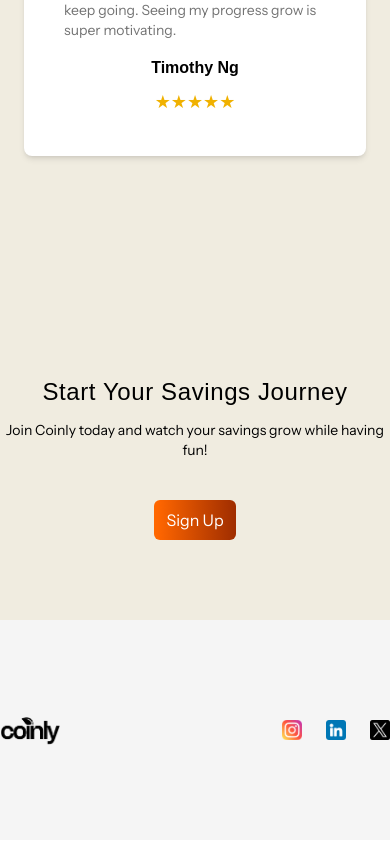
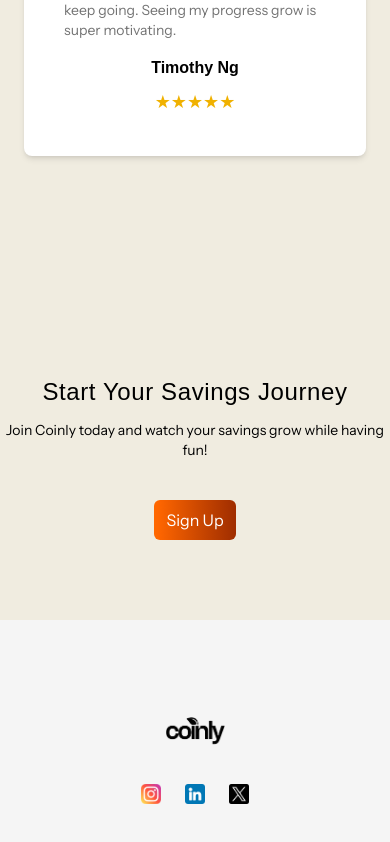
Before and after one commit to samuelngry/Coinly, a React (Vite) app in the folder client/: page / in a window 390 px wide. Shown: the part 4861-5703 px from the top of the page. Built offline with nearby package versions, Linux system fonts and the light colour scheme; a web font is replaced by a local one.

Commit message:
feat: add mobile responsiveness for footer by displaying in flex column

```diff
--- a/client/src/components/Footer.jsx
+++ b/client/src/components/Footer.jsx
@@ -5,9 +5,9 @@ const Footer = () => {
   return (
     <div className='bg-neutral-100 py-20'>
         <div className='container mx-auto text-sm relative'>
-            <div className='flex justify-between items-center'>
+            <div className='flex flex-col lg:flex-row justify-between items-center'>
                 <img className='w-15 h-15' src={logo} alt="logo" />
-                <ul className='flex space-x-6'>
+                <ul className='flex space-x-6 mt-6'>
                     {resourcesLinks.map((item,index) => (
                         <li key={index}>
                             <a href={item.href}>
```
